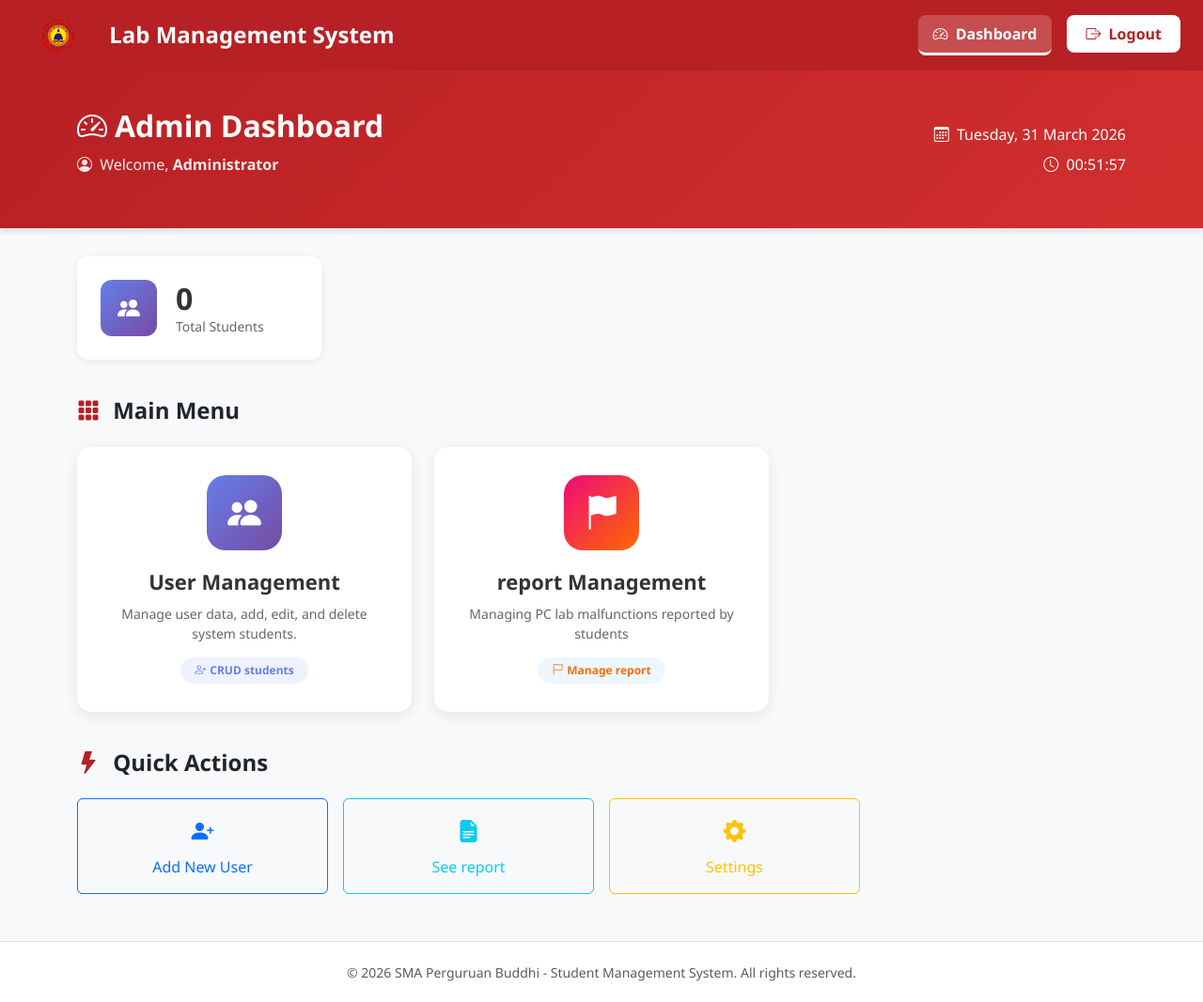
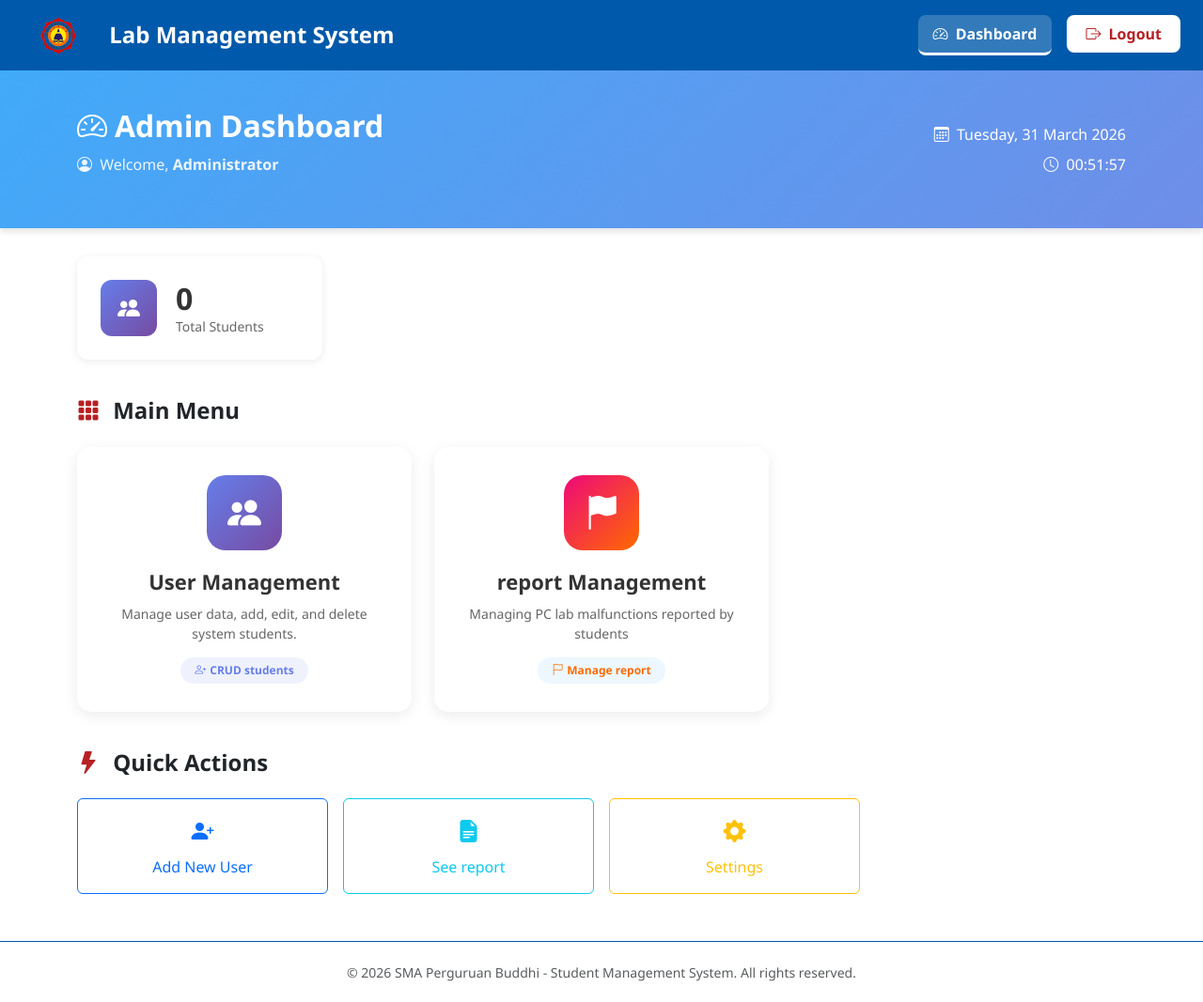
Before and after one commit to Mikedct/School_Management, a Laravel app: page /admin/dashboard in a window 1280 px wide. Shown: the whole page at 94% size. Run offline with Laravel 12, Linux system fonts and the light colour scheme; a user stored in the database is signed in; data comes from the database, SQL or seed files in the repository.

Commit message:
V1.7.1 - Perbaiki dashboard dan navbar admin

```diff
--- a/resources/views/admin/dashboard/dashboard.blade.php
+++ b/resources/views/admin/dashboard/dashboard.blade.php
@@ -14,7 +14,7 @@
 
     <style>
         body {
-            background-color: #f8f9fa;
+            background-color: #ffffff;
             font-family: 'Segoe UI', Tahoma, Geneva, Verdana, sans-serif;
         }
 
@@ -24,7 +24,7 @@
 
         /* Header Section */
         .dashboard-header {
-            background: linear-gradient(135deg, #b72024 0%, #d32f2f 100%);
+            background: linear-gradient(135deg, #41aaf9 0%, #6f8ee8 100%);
             padding: 40px 0;
             margin-bottom: 30px;
             box-shadow: 0 4px 6px rgba(0, 0, 0, 0.1);
@@ -206,7 +206,7 @@
         /* Footer */
         .dashboard-footer {
             background: white;
-            border-top: 1px solid #e0e0e0;
+            border-top: 1px solid #0059aa;
             padding: 20px 0;
             margin-top: 50px;
         }
--- a/resources/views/layouts/partials/admin-navbar.blade.php
+++ b/resources/views/layouts/partials/admin-navbar.blade.php
@@ -1,5 +1,5 @@
 <!-- resources/views/layouts/partials/admin-navbar.blade.php -->
-<nav style="background-color: #b72024;" class="text-white shadow-lg">
+<nav style="background-color: #0059aa;" class="text-white shadow-lg">
     <div class="container-fluid px-4 py-3">
         <div class="d-flex justify-content-between align-items-center flex-wrap">
             <!-- Logo & Brand -->
@@ -70,7 +70,7 @@
     }
 
     .btn-logout:hover {
-        background-color: #f8f9fa;
+        background-color: #926eca;
         transform: translateY(-2px);
         box-shadow: 0 4px 8px rgba(0, 0, 0, 0.2);
     }
```
